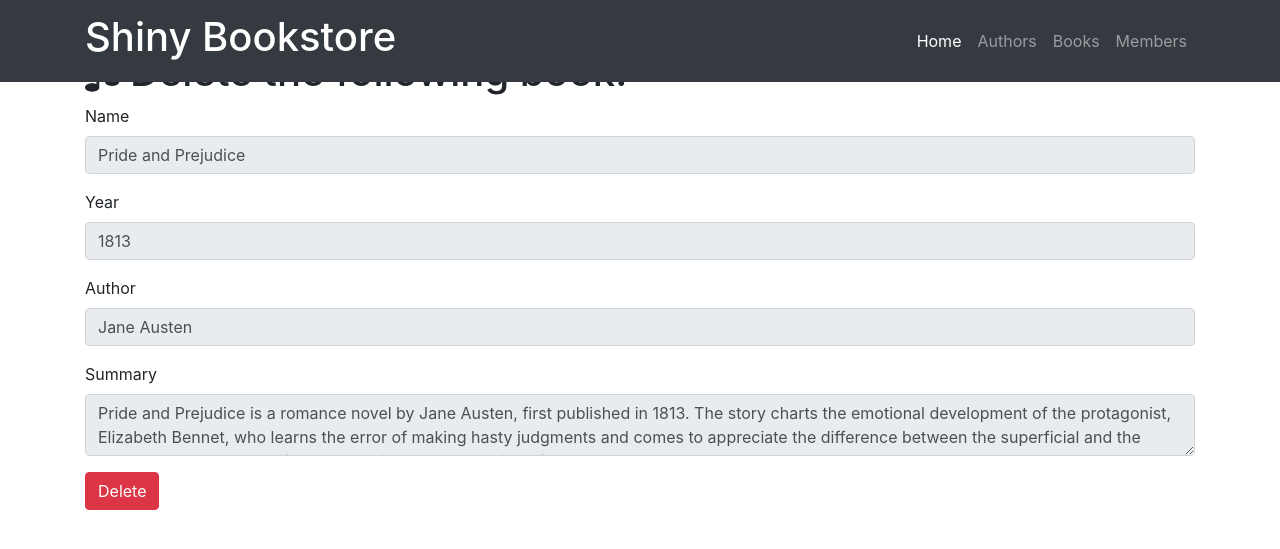
After one commit to ElvaYi/misy350-group, a Flask app: page /book/delete/1 in a window 1280 px wide. The commit adds this page. Shown: the top 549 px of the page. Run offline with Flask 2, Linux system fonts and the light colour scheme; data comes from the database, SQL or seed files in the repository; both versions use the stored data as it was after the commit; some libraries are stand-ins or nearby versions.

Commit message:
Add delete button

```diff
--- a/bookstore.py
+++ b/bookstore.py
@@ -17,7 +17,7 @@ class Author(db.Model):
     id = db.Column(db.Integer, primary_key=True)
     name = db.Column(db.String(64))
     intro = db.Column(db.Text)
-    books = db.relationship('Book', backref='author')
+    books = db.relationship('Book', backref='author', cascade="delete")
 
 
 class Book(db.Model):
@@ -72,6 +72,19 @@ def edit_author(id):
         return redirect(url_for('show_all_authors'))
 
 
+@app.route('/author/delete/<int:id>', methods=['GET', 'POST'])
+def delete_author(id):
+    author = Author.query.filter_by(id=id).first()
+    if request.method == 'GET':
+        return render_template('author-delete.html', author=author)
+    if request.method == 'POST':
+        # delete the author by id
+        # all related books are deleted as well
+        db.session.delete(author)
+        db.session.commit()
+        return redirect(url_for('show_all_authors'))
+
+
 # book-all.html adds song id to the edit button using a hidden input
 @app.route('/books')
 def show_all_books():
@@ -118,6 +131,19 @@ def edit_book(id):
         return redirect(url_for('show_all_books'))
 
 
+@app.route('/book/delete/<int:id>', methods=['GET', 'POST'])
+def delete_book(id):
+    book = Book.query.filter_by(id=id).first()
+    if request.method == 'GET':
+        return render_template('book-delete.html', book=book)
+    if request.method == 'POST':
+        # delete the artist by id
+        # all related songs are deleted as well
+        db.session.delete(book)
+        db.session.commit()
+        return redirect(url_for('show_all_books'))
+
+
 @app.route('/members')
 def members():
     return render_template('members.html')
--- a/manage.py
+++ b/manage.py
@@ -9,8 +9,8 @@ manager = Manager(app)
 def deploy():
     db.drop_all()
     db.create_all()
-    jane = Author(name='Jane Austen', intro='Jane Austen was an English novelist known primarily for her six major novels, which interpret, critique and comment upon the British landed gentry at the end of the 18th century.')
-    jk = Author(name='J. K. Rowling', intro='Joanne Rowling, who writes under the pen names J. K. Rowling and Robert Galbraith, is a British novelist and screenwriter who wrote the Harry Potter fantasy series. ')
+    jane = Author(name='Jane Austen', intro='Jane Austen was an English novelist known primarily for her six major novels, got the British landed gentry at the end of the 18th century.')
+    jk = Author(name='J. K. Rowling', intro='J. K. Rowling is a British novelist and screenwriter who wrote the Harry Potter fantasy series. ')
     book1=Book(name='Pride and Prejudice', year='1813', author_id=1, summary='Pride and Prejudice is a romance novel by Jane Austen, first published in 1813. The story charts the emotional development of the protagonist, Elizabeth Bennet, who learns the error of making hasty judgments and comes to appreciate the difference between the superficial and the essential. The comedy of the writing lies in the depiction of manners, education, marriage, and money in the British Regency.')
     book2=Book(name='Harry Potter and the Chamber of Secrets', year='1998', author_id=2, summary='Harry Potter and the Chamber of Secrets is a fantasy novel written by British author J. K. Rowling and the second novel in the Harry Potter series. The plot follows his second year at Hogwarts School of Witchcraft and Wizardry, during which a series of messages on the walls of the school corridors warn that the "Chamber of Secrets" has been opened and that the "heir of Slytherin" would kill all pupils who do not come from all-magical families. These threats are found after attacks which leave residents of the school "petrified" (frozen like stone). Throughout the year, Harry and his friends Ron and Hermione investigate the attacks.')
     book3=Book(name='Harry Potter and the Goblet of Fire', year='2001', author_id=2, summary='Harry Potter and the Goblet of Fire is a fantasy novel written by British author J. K. Rowling and the fourth novel in the Harry Potter series. It follows Harry Potter, a wizard in his fourth year at Hogwarts School of Witchcraft and Wizardry and the mystery surrounding the entry of his name into the Triwizard Tournament, in which he is forced to compete.')
--- a/templates/author-all.html
+++ b/templates/author-all.html
@@ -27,6 +27,9 @@
               <td>
                 <a href="/author/edit/{{author.id}}" class="btn btn-success" role="button" aria-disabled="true">Edit</a>
               </td>
+              <td>
+                <a href="/author/delete/{{author.id}}" class="btn btn-danger" role="button">Delete</a>
+              </td>
           </tr>
           {% endfor%}
         </tbody>
--- a/templates/book-all.html
+++ b/templates/book-all.html
@@ -55,6 +55,7 @@
               </td>
               <td>
                 <a href="/book/edit/{{book.id}}" class="btn btn-success" role="button" aria-disabled="true">Edit</a>
+                <a href="/book/delete/{{book.id}}" class="btn btn-danger" role="button">Delete</a>
               </td>
           </tr>
 
--- /dev/null
+++ b/templates/book-delete.html
@@ -0,0 +1,41 @@
+{% extends "home-base.html"%}
+{% block title %}Delete Book{% endblock %}
+{% block page_content%}
+
+  <!-- Page Content -->
+  <div class="container">
+    <h1 class="mt-5"><i class="fa fa-music" aria-hidden="true"></i> Delete the following book:</h1>
+    <form action="/book/delete/{{book.id}}" method="post">
+      <div class="form-group">
+        <label>Name</label>
+        <input class="form-control" type="text" name="name" value="{{book.name}}" required="true" readonly="true">
+      </div>
+      <div class="form-group">
+        <label>Year</label>
+        <input class="form-control" type="text" name="year" value="{{book.year}}" readonly="true">
+      </div>
+      <div class="form-group">
+        <label>Author</label>
+        <input class="form-control" type="text" name="author" value="{{book.author.name}}" readonly="true">
+      </div>
+      <div class="form-group">
+        <label>Summary</label>
+        <textarea class="form-control" name="summary" required="true" readonly="true">{{book.summary}}</textarea>
+      </div>
+      <button type="submit" class="btn btn-danger" id="delete_btn">Delete</button>
+    </form>
+  </div>
+
+{% endblock%}
+{% block scripts%}
+  {{super()}}
+  <script>
+  $(document).ready(function () {
+    $('#delete_btn').click(function () {
+      if (! confirm('Are you sure?')) {
+        return false;
+      }
+    })
+  });
+  </script>
+{% endblock%}
```
Also changed, not shown: templates/author-delete.html (added, +34 -0 lines), README.md, data.sqlite.
